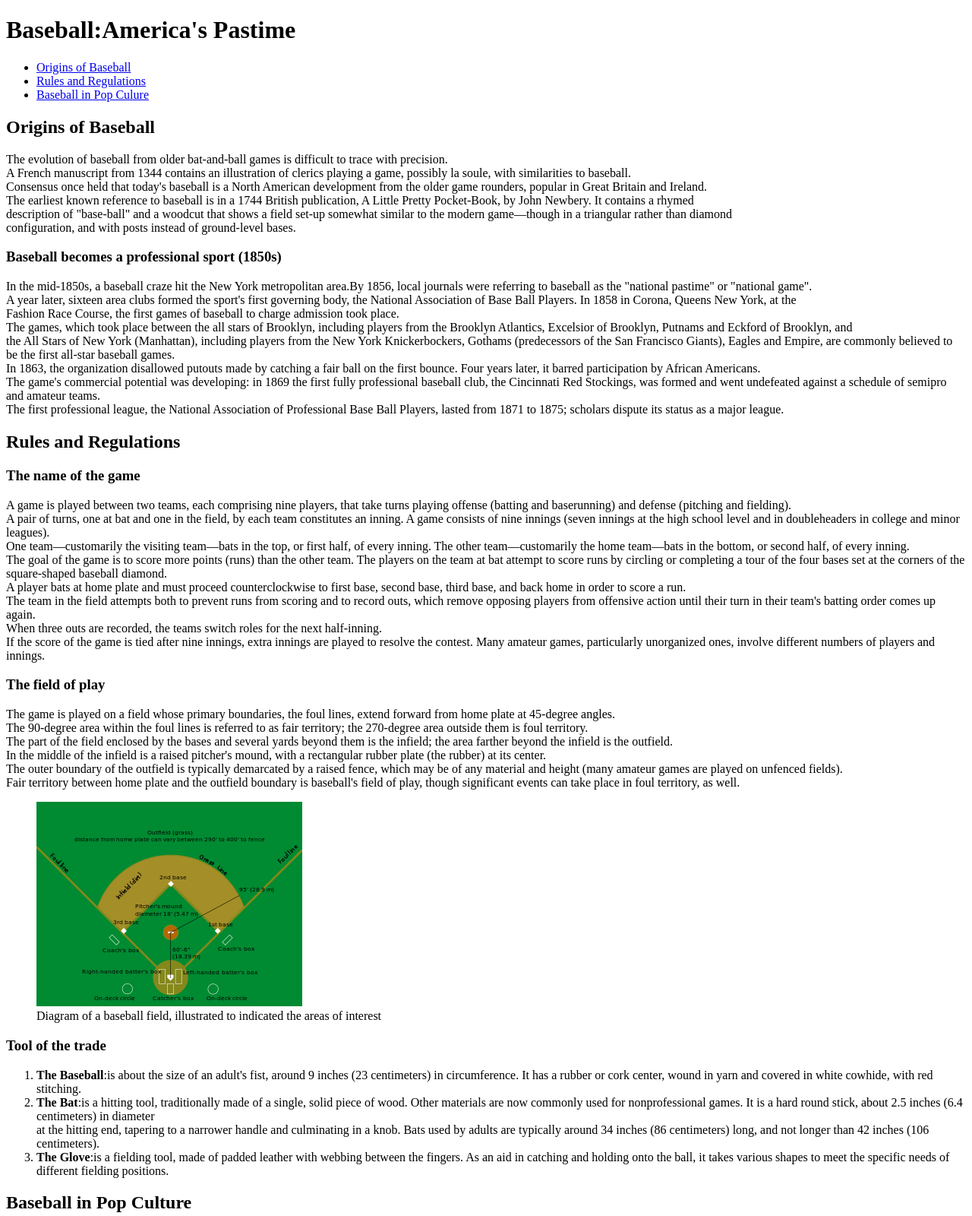
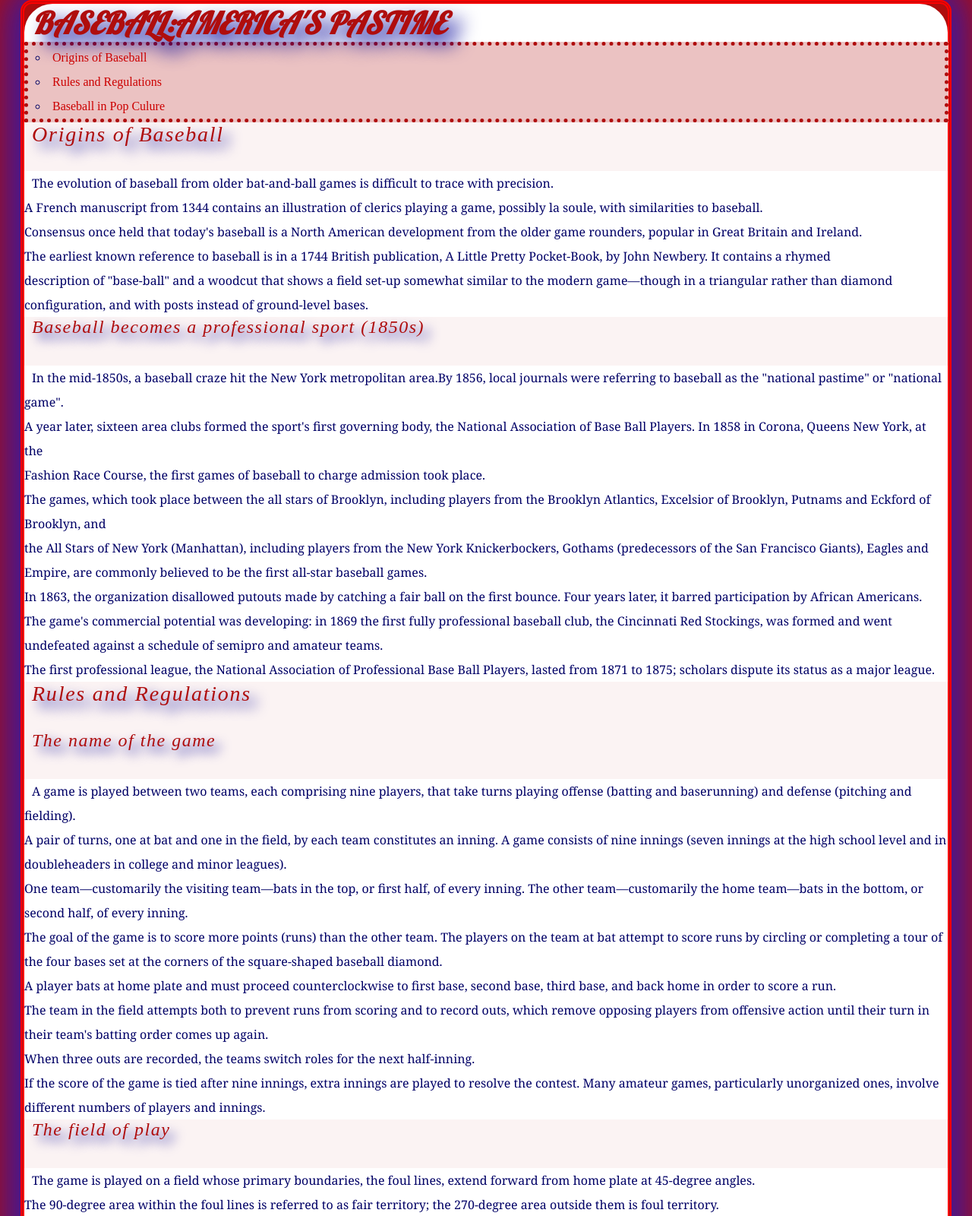
Before and after one commit to Arinker2991/DWS1, a plain HTML site: page index.html in a window 1280 px wide. Shown: the top 1600 px of the page at 76% size. Drawn offline with Linux system fonts and the light colour scheme.

Commit message:
Project 2

```diff
--- a/css/style.css
+++ b/css/style.css
@@ -1,23 +1,24 @@
 * {
 	margin:0; padding:0;
 }
-/*The colors chosen were meant to pay tribute to the colors used by the late "Ultimate" Warrior */
+/*The Body uses a red background, a blue box shadow, and a red line boarder*/
 body{
-    background: url('../images/rampage.gif') repeat center ;
+    background:rgba(175, 13, 13, 1);
     line-height:2;
     text-indent:0.625em;
     margin-left:auto;
     margin-right:auto;
-    border: 0.313em double lime;
+    border: 0.313em double rgba(255,0,0,1);
     border-radius: 0.938em;
-    box-shadow:0 0 3.125em 1.250em darkorange;
+    box-shadow:0 0 3.125em 1.250em hsla(253, 74%, 37%, 1);
     width:95%;
 
 
 }
+/*The styles for the links in various states*/
 a:link {
     text-decoration:none;
-    color: white;
+    color: rgb(204,0,0);
 }
 a:visited {
     text-decoration:none;
@@ -30,81 +31,88 @@ a:hover {
 a:active {
     text-decoration:underline;
 }
-
+/*h1 utilizes the web font, 'Lobster'*/
 h1{
-    background-color:darkorange;
-    color:hsla(0, 0%, 100%, 1);
-    font:italic bold 2.5em "ceviche one";
+    background-color:rgb(255,255,255);
+    color:rgba(175, 13, 13, 1);
+    font:italic bold 2.5em 'Lobster';
     text-transform:uppercase;
-    text-shadow:0.313em 0.313em 0.625em lime;
+    text-shadow:0.313em 0.313em 0.625em rgba(0,0,153,1);
     border-top-left-radius:0.938em;
     border-top-right-radius:0.938em;
 }
 h2{
-    color:hsla(0, 0%, 100%, 1);
+    color:rgba(175, 13, 13, 1);
     font:italic 1.75em "ceviche one";
     letter-spacing:0.063em;
-    text-shadow:0.313em 0.313em 0.625em lime;
+    text-shadow:0.313em 0.313em 0.625em rgb(0,0,153);
     height:64px;
-    background: darkorange url('../images/icon.png') no-repeat center ;
+    background:rgba(255,255,255,.95);
 }
 h3{
 
-    color:hsla(0, 0%, 100%, 1);
+    color:rgba(175, 13, 13, 1);
     font:italic 1.5em "ceviche one";
     letter-spacing:0.063em;
-    text-shadow:0.313em 0.313em 0.625em lime;
+    text-shadow:0.313em 0.313em 0.625em rgb(0,0,153);
     height:64px;
-    background: darkorange url('../images/icon.png') no-repeat center ;
+    background:rgba(255,255,255,.95);
 }
 h4{
     height:64px;
-    background: darkorange url('../images/icon.png') no-repeat center ;
+    background:rgba(255,255,255,.95);
     color:hsla(0, 0%, 100%, 1);
     font:italic bold 1.25em;
     letter-spacing:0.063em;
-    text-shadow: 0.313em 0.313em 0.625em lime;
+    text-shadow: 0.313em 0.313em 0.625em rgb(0,0,153);
     display:block;
 }
 p{
 
-    background-color:#E80C93;
-    color:rgb(0,0,0);
+    background-color:rgb(255,255,255);
+    color:rgba(0,0,102,1);
     font-size:1.0em;
     font-family:"georgia", serif;
 
 }
 ul{
 
-    background-color:rgba(17,217,0,.95);
+    background-color:rgba(255,255,255,.75);
     color:rgb(0,0,100);
     width:99.3%;
     padding:0;
-    border:0.313em dotted lime;
+    border:0.313em dotted rgba(175, 13, 13, 1);
     margin:0;
     list-style:inside circle;
 
 }
-p.column{
-    -moz-column-count: 3;
-    -moz-column-gap: 1.875em;
-    -webkit-column-count: 3;
-    -webkit-column-gap : 1.875em;
-    -moz-column-rule-color:  #ccc;
-    -moz-column-rule-style:  solid;
-    -moz-column-rule-width:  0.063em;
-    -webkit-column-rule-color:  #ccc;
-    -webkit-column-rule-style: solid ;
-    -webkit-column-rule-width:  0.063em;
-    width:96.4%;
-    column-count:3;
-    float:none;
-    padding:1.563em;
-    column-gap: 6.250em;
-    column-rule-color:  #ccc;
-    column-rule-style: solid ;
-    column-rule-width:  0.063em;
-    margin: 0.313em 0.313em 0.313em 0.313em;
-    clear:both;
-    background:linear-gradient(lime,deepskyblue);
+ol{
+
+    background-color:rgba(255,255,255,.75);
+    color:rgb(0,0,100);
+	text-indent:0.8em;
+    width:99.3%;
+    padding:0.2em;
+    border:0.313em dotted rgba(175, 13, 13, 1);
+    margin:0.31em;
+
 }
+/*The block quote and figure are both centered, in order to draw attention to them.*/
+blockquote{
+	margin-left:auto;
+	margin-right:auto;
+	width:100%;
+	color:rgba(175, 13, 13, 1);
+	text-align:center;
+	background-color:rgba(255,255,255,1);
+	padding-bottom:.09em;
+	padding-top:.09em;
+}
+figure{
+	margin-left:auto;
+	margin-right:auto;
+	width:100%;
+	color:rgba(175, 13, 13, 1);
+	text-align:center;
+	background-color:rgba(255,255,255,1);
+}
--- a/index.html
+++ b/index.html
@@ -1,16 +1,23 @@
 <!DOCTYPE html>
 <html>
 <head>
+<!--The web font is called here, the font 'Lobster' was used.-->
+<link href='http://fonts.googleapis.com/css?family=Lobster' rel='stylesheet' type='text/css'>
+<!--Linking to the external style sheet.-->
+<link rel="stylesheet" type="text/css" href="css/style.css">
+<!--The title of the page-->
     <title>Baseball</title>
 </head>
 <body>
 
 <h1>Baseball:America's Pastime</h1>
+<!--Global navigation-->
 <ul>
 	<li><a href='#origin'>Origins of Baseball</a></li>
 	<li><a href='#rules'>Rules and Regulations</a></li>
 	<li><a href='#pop'>Baseball in Pop Culure</a></li>
 </ul>
+<!--Global navigation ends-->
 <h2><a id='origin'>Origins of Baseball</a></h2>
 <p>The evolution of baseball from older bat-and-ball games is difficult to trace with precision.<br>
 A French manuscript from 1344 contains an illustration of clerics playing a game, possibly la soule, with similarities to baseball.<br>
@@ -49,18 +56,22 @@ The game's commercial potential was developing: in 1869 the first fully professi
 	 The outer boundary of the outfield is typically demarcated by a raised fence, which may be of any material and height (many amateur games are played on unfenced fields).<br>
 	 Fair territory between home plate and the outfield boundary is baseball's field of play, though significant events can take place in foul territory, as well.
 	</p>
+    <!--Figure to display a diagram of a baseball field, with caption to indicate as much.-->
 	<figure>
 	<a href="images/field.png"><img src="images/field.png"></a>
 	<figcaption>Diagram of a baseball field, illustrated to indicated the areas of interest</figcaption>
 	</figure>
+    <!--Figure end-->
 
 	<h3>Tool of the trade</h3>
+    <!--Ordered list showing the commonly used equipment in baseball-->
 	<ol>
 	<li><strong>The Baseball</strong>:is about the size of an adult's fist, around 9 inches (23 centimeters) in circumference. It has a rubber or cork center, wound in yarn and covered in white cowhide, with red stitching.</li>
 	<li><strong>The Bat</strong>:is a hitting tool, traditionally made of a single, solid piece of wood. Other materials are now commonly used for nonprofessional games. It is a hard round stick, about 2.5 inches (6.4 centimeters) in diameter<br>
 	at the hitting end, tapering to a narrower handle and culminating in a knob. Bats used by adults are typically around 34 inches (86 centimeters) long, and not longer than 42 inches (106 centimeters).</li>
 	<li><strong>The Glove</strong>:is a fielding tool, made of padded leather with webbing between the fingers. As an aid in catching and holding onto the ball, it takes various shapes to meet the specific needs of different fielding positions.</li>
 	</ol>
+    <!--equipment list ends-->
 
 <h2><a id='pop'>Baseball in Pop Culture</a></h2>
 <p>Writing in 1919, philosopher Morris Raphael Cohen described baseball as America's national religion. In the words of sports columnist Jayson Stark, baseball has long been <q>a unique paragon of American culture</q> a status he sees as devastated by the steroid abuse scandal.<br>
@@ -74,10 +85,14 @@ Baseball has an important place in other national cultures as well: Scholar Pete
 <h3>Baseball in art</h3>
 <p>Baseball has inspired many works of art and entertainment. One of the first major examples, Ernest Thayer's poem "Casey at the Bat", appeared in 1888. A wry description of the failure of a star player in what would now be called a<br>
 "clutch situation", the poem became the source of vaudeville and other staged performances, audio recordings, film adaptations, and an opera, as well as a host of sequels and parodies in various media.
- <blockquote>An Excerpt from <em>"Case at the bat"</em> by Ernest Thayer<br><br>The outlook wasn't brilliant for the Mudville Nine that day;<br>The score stood four to two, with but one inning more to play,<br> And then when Cooney died at first, and Barrows did the same,<br>
+</p>
+<!--A block quote used to provide an example of baseball's impact on art-->
+ <blockquote>An Excerpt from <em>"Case at the bat"</em> by Ernest Thayer<br>The outlook wasn't brilliant for the Mudville Nine that day;<br>The score stood four to two, with but one inning more to play,<br> And then when Cooney died at first, and Barrows did the same,<br>
  A sickly silence fell upon the patrons of the game.<br> A straggling few got up to go in deep despair. The rest<br>Clung to that hope which springs eternal in the human breast;<br>They thought, if only Casey could get but a whack at that <br>
  They'd put up even money, now, with Casey at the bat.<br>But Flynn preceded Casey, as did also Jimmy Blake,<br>And the former was a lulu and the latter was a cake;<br>So upon that stricken multitude grim melancholy sat,<br>
- For there seemed but little chance of Casey's getting to the bat.<br></blockquote>
+For there seemed but little chance of Casey's getting to the bat.<br></blockquote>
+<!--quote ends-->
+<p>
 There have been many baseball movies, including the Academy Award–winning The Pride of the Yankees (1942) and the Oscar nominees The Natural (1984) and Field of Dreams (1989).<br>
  The American Film Institute's selection of the ten best sports movies includes The Pride of the Yankees at number 3 and Bull Durham (1988) at number 5.<br>
   Baseball has provided thematic material for hits on both stage—the Adler–Ross musical Damn Yankees and record George J. Gaskin's "Slide, Kelly, Slide", Simon and Garfunkel's "Mrs. Robinson", and John Fogerty's "Centerfield".<br>
@@ -85,7 +100,7 @@ There have been many baseball movies, including the Academy Award–winning The
    Baseball is also featured in various video games including MLB: The Show, Wii Sports, Kinect Sports: Season 2 and Mario Baseball.
  </p>
 
-
-<h3><a href='http://en.wikipedia.org/wiki/Basebal'>Read more on baseball at Wikipedia</h3>
+	<!--Link to the wikipedia page where this information was curated-->
+<h3><a href='http://en.wikipedia.org/wiki/Basebal'>Read more on baseball at Wikipedia</a></h3>
 </body>
 </html>
```
Also changed, not shown: gitlinks.txt (added).
